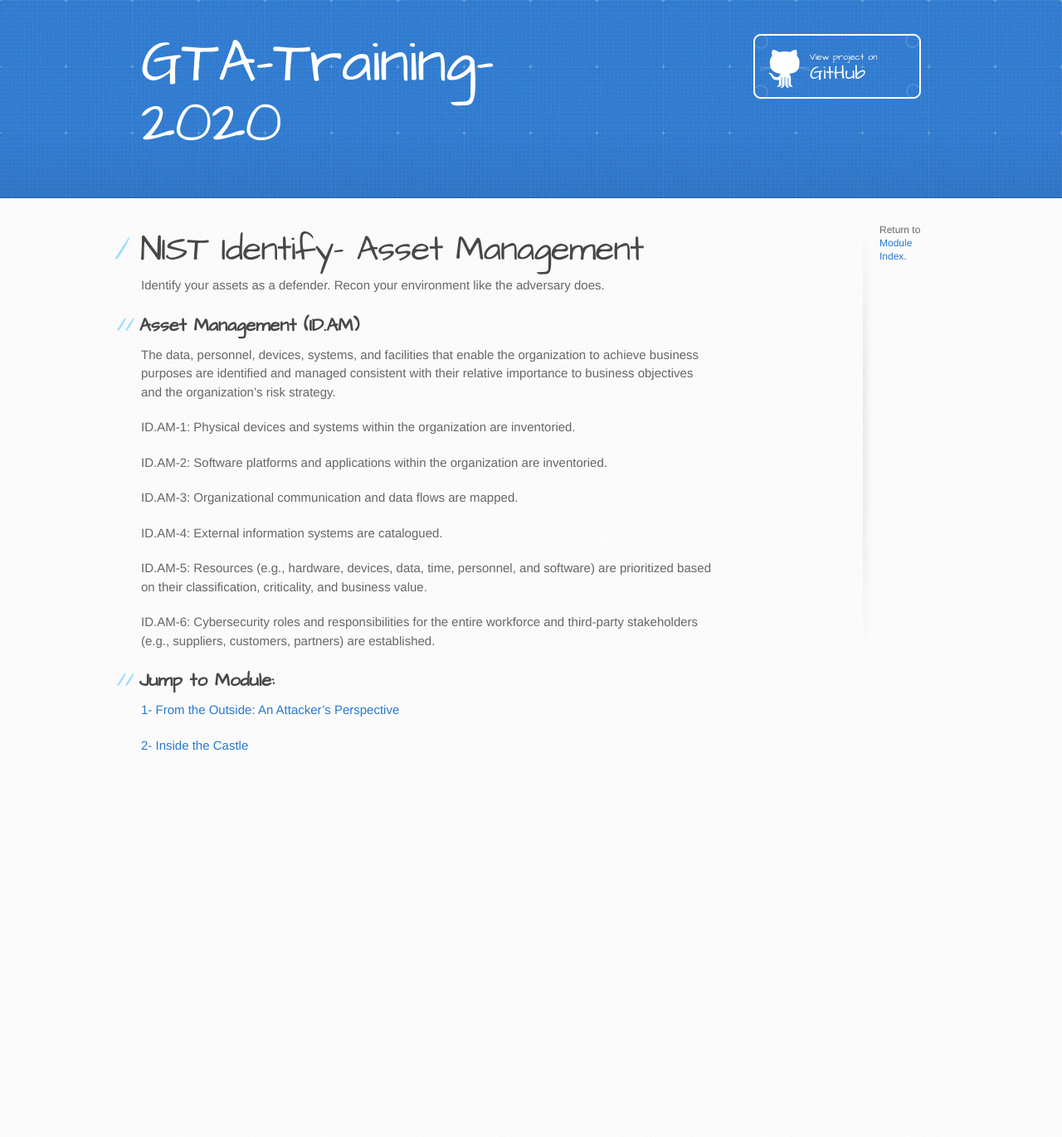
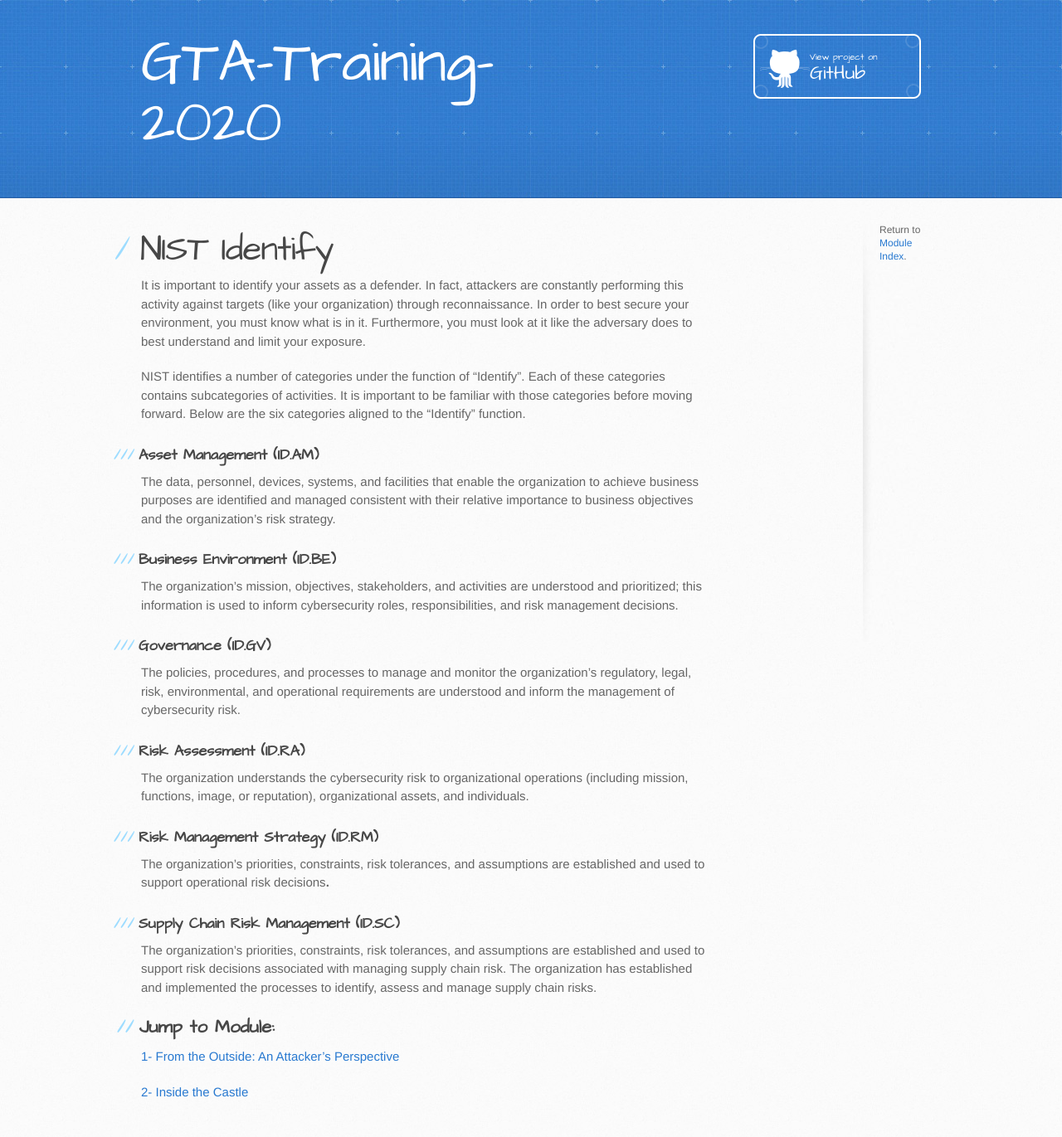
Before and after one commit to GA-CyberWorkforceAcademy/GTA-Training-2020, a Jekyll site: the page built from index.md, in a window 1280 px wide. Shown: the whole page at 83% size. Built offline with Jekyll 4.4.1, drawn with Linux system fonts in a browser that asks for light colours; our own code applies the rules of GitHub Pages for plain Markdown files; the repository's description, which GitHub fills in, is left out; before the commit the page ends 953 px from its top, so only the background shows below that.

Commit message:
Update index.md

```diff
--- a/index.md
+++ b/index.md
@@ -1,22 +1,56 @@
-# NIST Identify- Asset Management #
-Identify your assets as a defender. Recon your environment like the adversary does.
+NIST Identify
+=============
 
-## Asset Management (ID.AM) ##
-The data, personnel, devices, systems, and facilities that enable the organization to achieve business purposes are identified and managed consistent with their relative importance to business objectives and the organization’s risk strategy.
+It is important to identify your assets as a defender. In fact, attackers are
+constantly performing this activity against targets (like your organization)
+through reconnaissance. In order to best secure your environment, you must know
+what is in it. Furthermore, you must look at it like the adversary does to best
+understand and limit your exposure.
 
-ID.AM-1: Physical devices and systems within the organization are inventoried.
+NIST identifies a number of categories under the function of “Identify”. Each of
+these categories contains subcategories of activities. It is important to be
+familiar with those categories before moving forward. Below are the six
+categories aligned to the “Identify” function.
 
-ID.AM-2: Software platforms and applications within the organization are inventoried.
+### Asset Management (ID.AM)
 
-ID.AM-3: Organizational communication and data flows are mapped.
+The data, personnel, devices, systems, and facilities that enable the
+organization to achieve business purposes are identified and managed consistent
+with their relative importance to business objectives and the organization’s
+risk strategy.
 
-ID.AM-4: External information systems are catalogued.
+### **Business Environment (ID.BE)**
 
-ID.AM-5: Resources (e.g., hardware, devices, data, time, personnel, and software) are prioritized based on their classification, criticality, and business value.
+The organization’s mission, objectives, stakeholders, and activities are
+understood and prioritized; this information is used to inform cybersecurity
+roles, responsibilities, and risk management decisions.
 
-ID.AM-6: Cybersecurity roles and responsibilities for the entire workforce and third-party stakeholders (e.g., suppliers, customers, partners) are established.
+### **Governance (ID.GV)**
 
-## Jump to Module: ##
+The policies, procedures, and processes to manage and monitor the organization’s
+regulatory, legal, risk, environmental, and operational requirements are
+understood and inform the management of cybersecurity risk.
+
+### **Risk Assessment (ID.RA)**
+
+The organization understands the cybersecurity risk to organizational operations
+(including mission, functions, image, or reputation), organizational assets, and
+individuals.
+
+### **Risk Management Strategy (ID.RM)**
+
+The organization’s priorities, constraints, risk tolerances, and assumptions are
+established and used to support operational risk decisions**.**
+
+### **Supply Chain Risk Management (ID.SC)**
+
+The organization’s priorities, constraints, risk tolerances, and assumptions are
+established and used to support risk decisions associated with managing supply
+chain risk. The organization has established and implemented the processes to
+identify, assess and manage supply chain risks.
+
+Jump to Module:
+---------------
 
 [1- From the Outside: An Attacker's Perspective](./module1/index.md)
 
```
